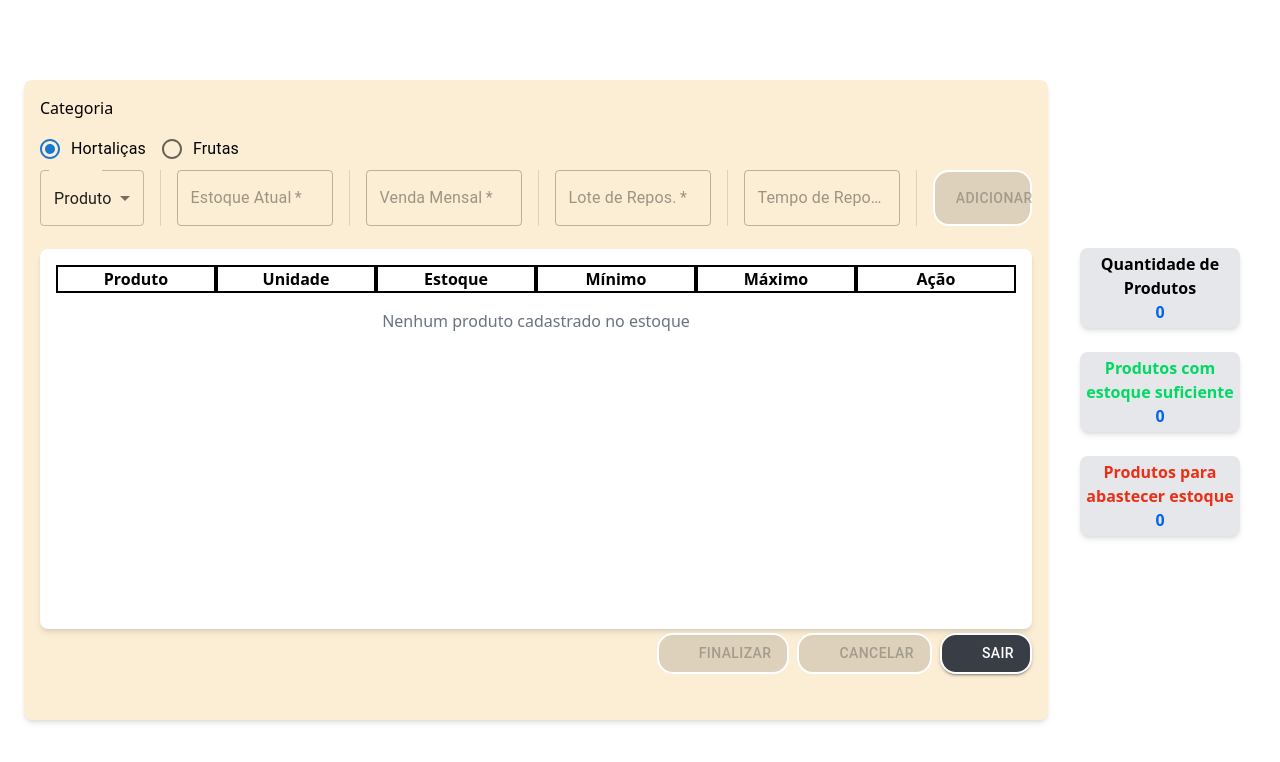
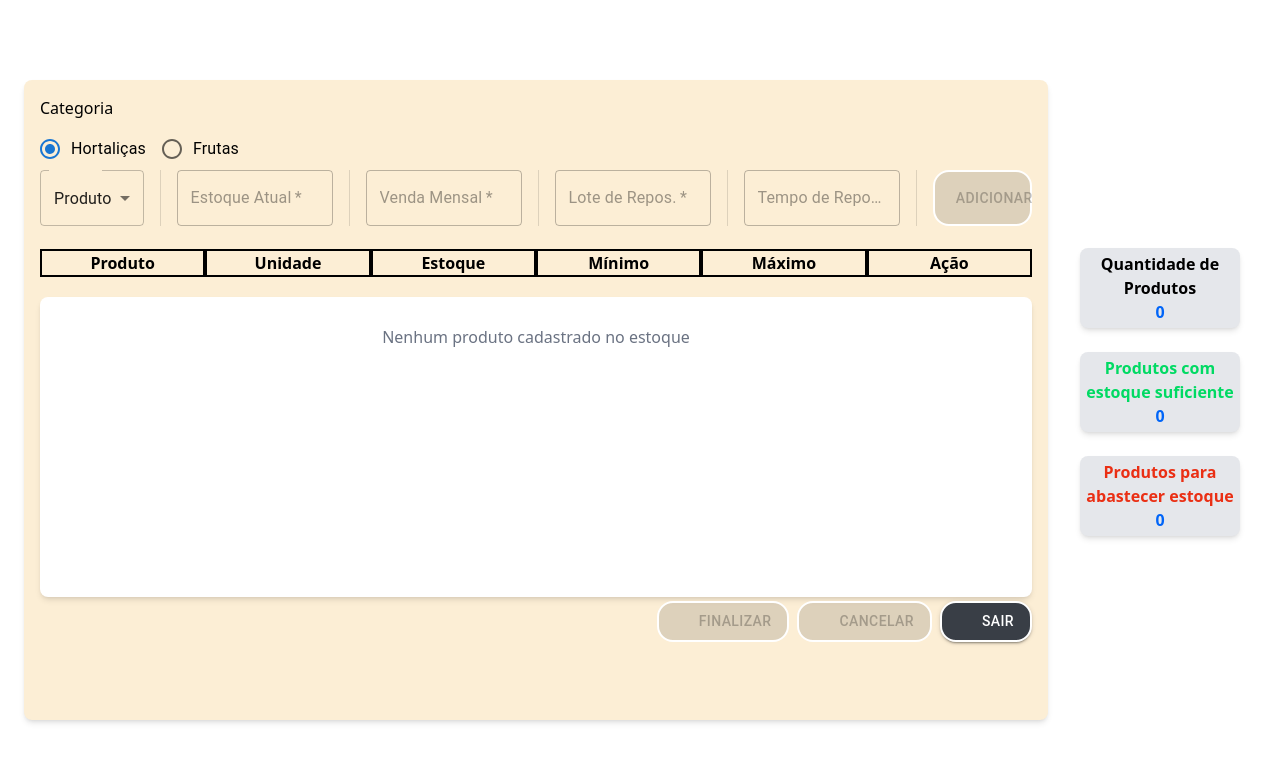
Before and after one commit to njunior93/horti_facil, a React (Vite) app: page /criar-estoque in a window 1280 px wide. Shown: the top 762 px of the page. Built offline with nearby package versions, Linux system fonts and the light colour scheme; some icons are missing.

Commit message:
Ajuste na altura da lista dos produtos adicionados na tela de criacao do estoque

```diff
--- a/src/App.css
+++ b/src/App.css
@@ -5,3 +5,17 @@ body {
   padding: 0;
   box-sizing: border-box;
 }
+
+.scrollbar-fina::-webkit-scrollbar {
+  width: 1px;
+  height: 6px;
+}
+
+.scrollbar-fina::-webkit-scrollbar-thumb {
+  background-color: rgba(0, 0, 0, 0.3);
+  border-radius: 4px;
+}
+
+.scrollbar-fina::-webkit-scrollbar-track {
+  background: transparent;
+}
--- a/src/componentes/Formulario.tsx
+++ b/src/componentes/Formulario.tsx
@@ -148,6 +148,15 @@ const formulario = () => {
         </FormHelperText>
       </FormControl>
 
+      <div className='grid grid-cols-6 divide-x-1 divide-dashed mt-4 text-sm sm:text-base'>
+        <div className='col-span-1 font-bold flex items-center justify-center sm:border-2 border-solid'>Produto</div>
+        <div className='col-span-1 font-bold flex items-center justify-center sm:border-2 border-solid'>Unidade</div>
+        <div className='col-span-1 font-bold flex items-center justify-center sm:border-2 border-solid'>Estoque</div>
+        <div className='col-span-1 font-bold flex items-center justify-center sm:border-2 border-solid'>Mínimo</div>
+        <div className='col-span-1 font-bold flex items-center justify-center sm:border-2 border-solid'>Máximo</div>
+        <div className='col-span-1 font-bold flex items-center justify-center sm:border-2 border-solid'>Ação</div>
+      </div>
+
       {alertaAddProduto && <Box sx={{ position: 'fixed', top: '50%', left: '50%', transform: 'translate(-50%, -50%)', zIndex: 1301,pointerEvents: 'none' }}>{alertaAddProduto}</Box>}
     </>
   )
--- a/src/componentes/ListaProdutos.tsx
+++ b/src/componentes/ListaProdutos.tsx
@@ -106,15 +106,7 @@ function ListaProdutos() {
   }
 
   return (
-    <div className='w-full h-5/8 bg-white rounded-lg shadow-md p-1 mt-4 text-center overflow-auto text-sm sm:text-base sm:p-4'>
-      <div className='grid grid-cols-6 divide-x-3 divide-dashed'>
-        <div className='col-span-1 font-bold flex items-center justify-center sm:border-2 border-solid'>Produto</div>
-        <div className='col-span-1 font-bold flex items-center justify-center sm:border-2 border-solid'>Unidade</div>
-        <div className='col-span-1 font-bold flex items-center justify-center sm:border-2 border-solid'>Estoque</div>
-        <div className='col-span-1 font-bold flex items-center justify-center sm:border-2 border-solid'>Mínimo</div>
-        <div className='col-span-1 font-bold flex items-center justify-center sm:border-2 border-solid'>Máximo</div>
-        <div className='col-span-1 font-bold flex items-center justify-center sm:border-2 border-solid'>Ação</div>
-      </div>
+    <div className='w-full h-fit sm:h-svw max-h-[300px] bg-white rounded-lg shadow-md p-1 mt-4 text-center scrollbar-fina overflow-auto text-sm sm:text-base sm:p-3'>
 
       {listaProdutoEstoque.length === 0 && (
         <div className='text-center text-gray-500 mt-4'>Nenhum produto cadastrado no estoque</div>
```
